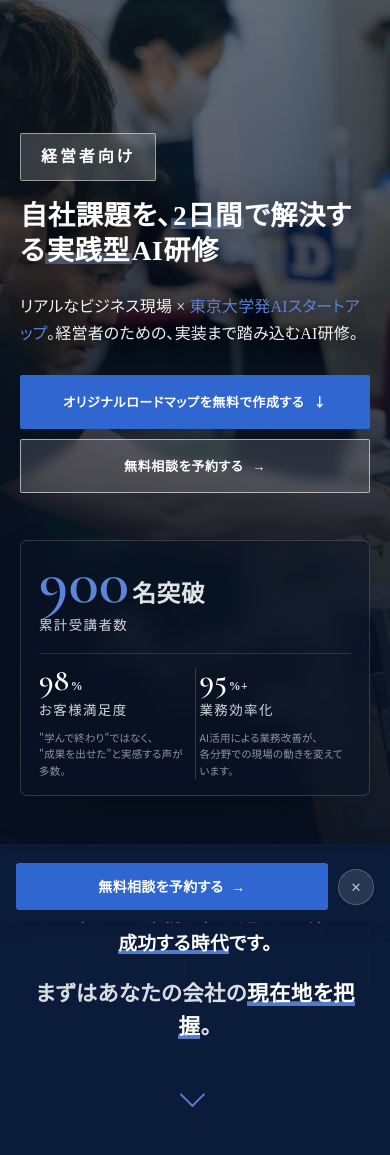
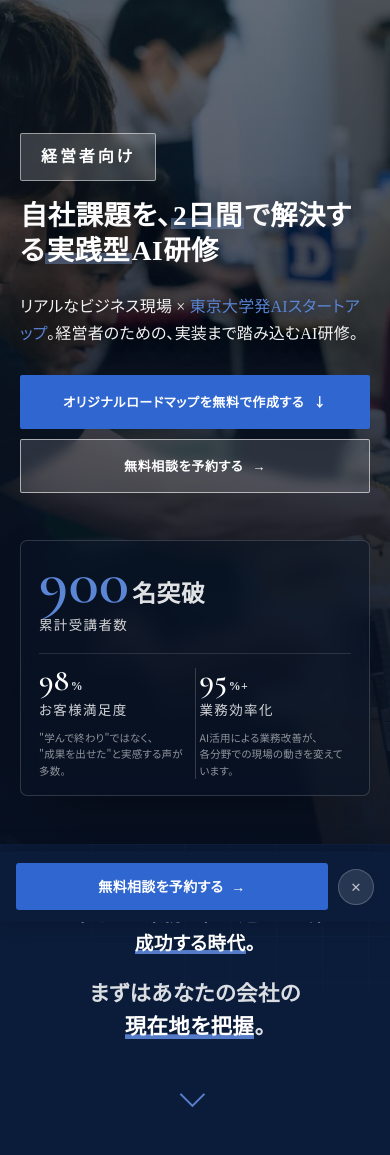
Before and after one commit to spotsuku/neo-aiseminar, a React (Vite) app: page / in a window 390 px wide. Shown: the top 1155 px of the page. Built offline with nearby package versions, Linux system fonts and the light colour scheme; no server answers; a web font is replaced by a local one.

Commit message:
Darkband: 時代。(remove です), fix demo-sub line break mobile only

```diff
--- a/src/hero-section.css
+++ b/src/hero-section.css
@@ -167,7 +167,10 @@
   .aircamp-hero .demo-statement p{font-size:clamp(18px,4.8vw,24px);}
   /* 「まずは〜把握。」を大きく */
   .aircamp-hero .demo-statement .demo-sub{font-size:clamp(20px,5.5vw,28px);font-weight:600;margin-top:20px;}
+  /* demo-sub 改行: SP のみ表示 */
+  .aircamp-hero .demo-sub-br{display:block;}
 }
+@media(min-width:601px){.aircamp-hero .demo-sub-br{display:none;}}
 .aircamp-hero .demo-statement .ac-mark{background:none;padding:0;color:#fff;box-shadow:inset 0 -0.22em 0 rgba(91,134,214,.9);}
 
 /* downward chevron cue */
--- a/src/sections/Hero.jsx
+++ b/src/sections/Hero.jsx
@@ -116,9 +116,9 @@ export function Hero() {
           <div className="demo-statement rv">
             <p>
               いち早くAIを業務に組み込んだ会社が<br />
-              <span className="ac-mark">成功する時代</span>です。
+              <span className="ac-mark">成功する時代</span>。
             </p>
-            <p className="demo-sub rv">まずはあなたの会社の<span className="ac-mark">現在地を把握</span>。</p>
+            <p className="demo-sub rv">まずはあなたの会社の<span className="demo-sub-br" aria-hidden="true" /><span className="ac-mark">現在地を把握</span>。</p>
           </div>
           <div className="scroll-cue" aria-hidden="true" />
         </div>
```
